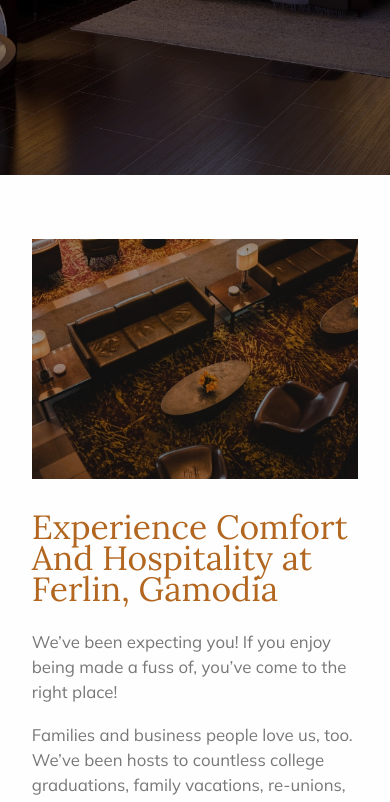
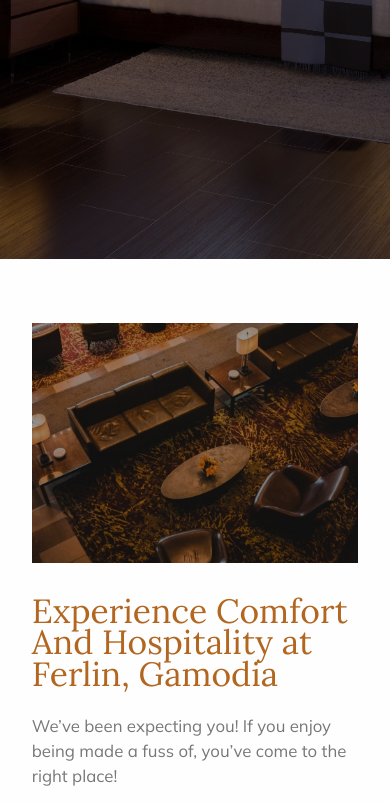
Before and after one commit to anagkazou/Hotel-Larbida, a website: page index.html in a window 390 px wide. Shown: the part 416-1218 px from the top of the page. Drawn offline with nearby package versions, Linux system fonts and the light colour scheme.

Commit message:
Change hero height (tab-phone)

```diff
--- a/scss/pages/_home.scss
+++ b/scss/pages/_home.scss
@@ -4,7 +4,7 @@
   height: 100vh;
 
   @include respond(tab-port) {
-    height: 70vh;
+    height: 80vh;
   }
   &__bg {
     position: absolute;
@@ -13,7 +13,7 @@
     width: 100%;
     height: inherit;
     @include respond(tab-port) {
-      height: 70vh;
+      height: 80vh;
     }
     & img {
       position: absolute;
@@ -31,7 +31,7 @@
       position: absolute;
 
       @include respond(tab-port) {
-        height: 70vh;
+        height: 80vh;
       }
     }
   }
@@ -193,7 +193,7 @@
       overflow: hidden;
 
       &__bg {
-        background-size: 130% auto;
+        background-size: 115% auto;
         background-position: bottom;
         left: 0;
         position: absolute;
@@ -212,10 +212,6 @@
         }
         @include respond(tab-port) {
           background-size: 180% auto;
-        }
-
-        @include respond(tab-land) {
-          //background-size: 135% auto;
         }
       }
       &__height {
```
Also changed, not shown: css/style.css.
